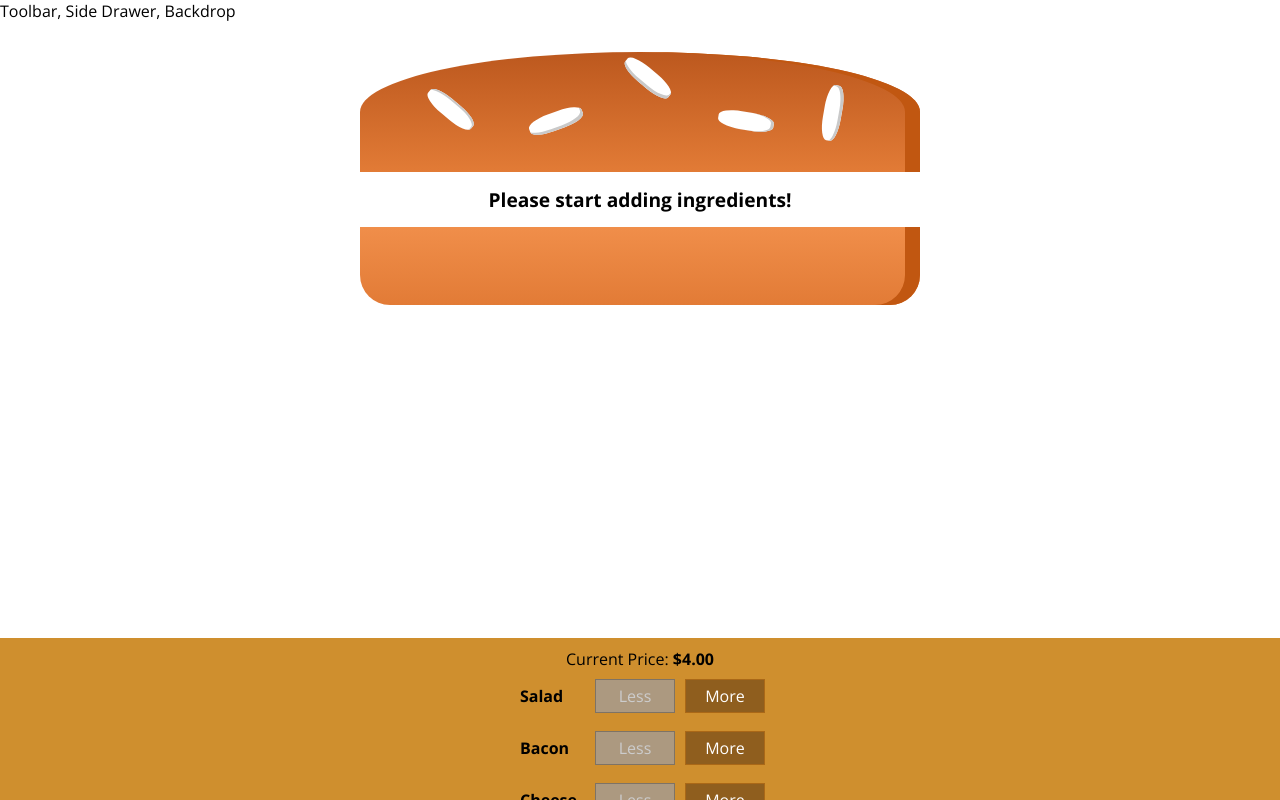
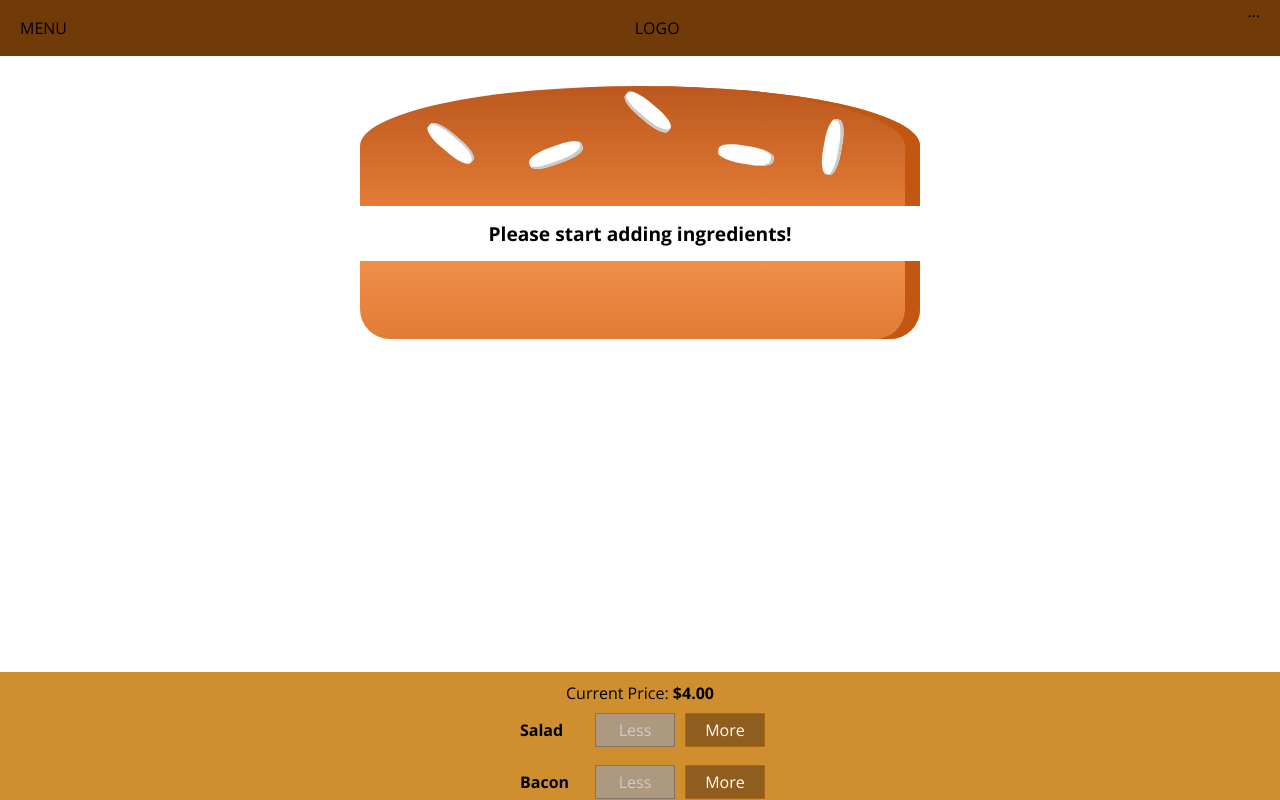
Before and after one commit to jamesthomasdavey/burger-builder, a React (Create React App) app: page / in a window 1280 px wide. Shown: the top 800 px of the page. Built offline with nearby package versions, Linux system fonts and the light colour scheme.

Commit message:
add toolbar and adjust layout styles to compensate

```diff
--- a/src/components/Layout/Layout.jsx
+++ b/src/components/Layout/Layout.jsx
@@ -1,10 +1,11 @@
 import React, { Fragment } from "react";
+import classes from "./Layout.module.css";
 
-import classes from "./Layout.module.css";
+import Toolbar from "./../Navigation/Toolbar/Toolbar";
 
 const layout = props => (
   <Fragment>
-    <div>Toolbar, Side Drawer, Backdrop</div>
+    <Toolbar />
     <main className={classes.Content}>{props.children}</main>
   </Fragment>
 );
--- a/src/components/Layout/Layout.module.css
+++ b/src/components/Layout/Layout.module.css
@@ -1,3 +1,3 @@
 .Content {
-  margin-top: 16px;
+  margin-top: 72px;
 }
--- /dev/null
+++ b/src/components/Navigation/Toolbar/Toolbar.jsx
@@ -0,0 +1,12 @@
+import React from "react";
+import classes from "./Toolbar.module.css";
+
+const toolbar = props => (
+  <header className={classes.Toolbar}>
+    <div>MENU</div>
+    <div>LOGO</div>
+    <nav>...</nav>
+  </header>
+);
+
+export default toolbar;
--- /dev/null
+++ b/src/components/Navigation/Toolbar/Toolbar.module.css
@@ -0,0 +1,17 @@
+.Toolbar {
+  height: 56px;
+  width: 100%;
+  background: #703B09;
+  position: fixed;
+  top: 0;
+  left: 0;
+  display: flex;
+  justify-content: space-between;
+  align-items: center;
+  padding: 0 20px;
+  z-index: 90;
+}
+
+.Toolbar nav {
+  height: 100%;
+}
```
